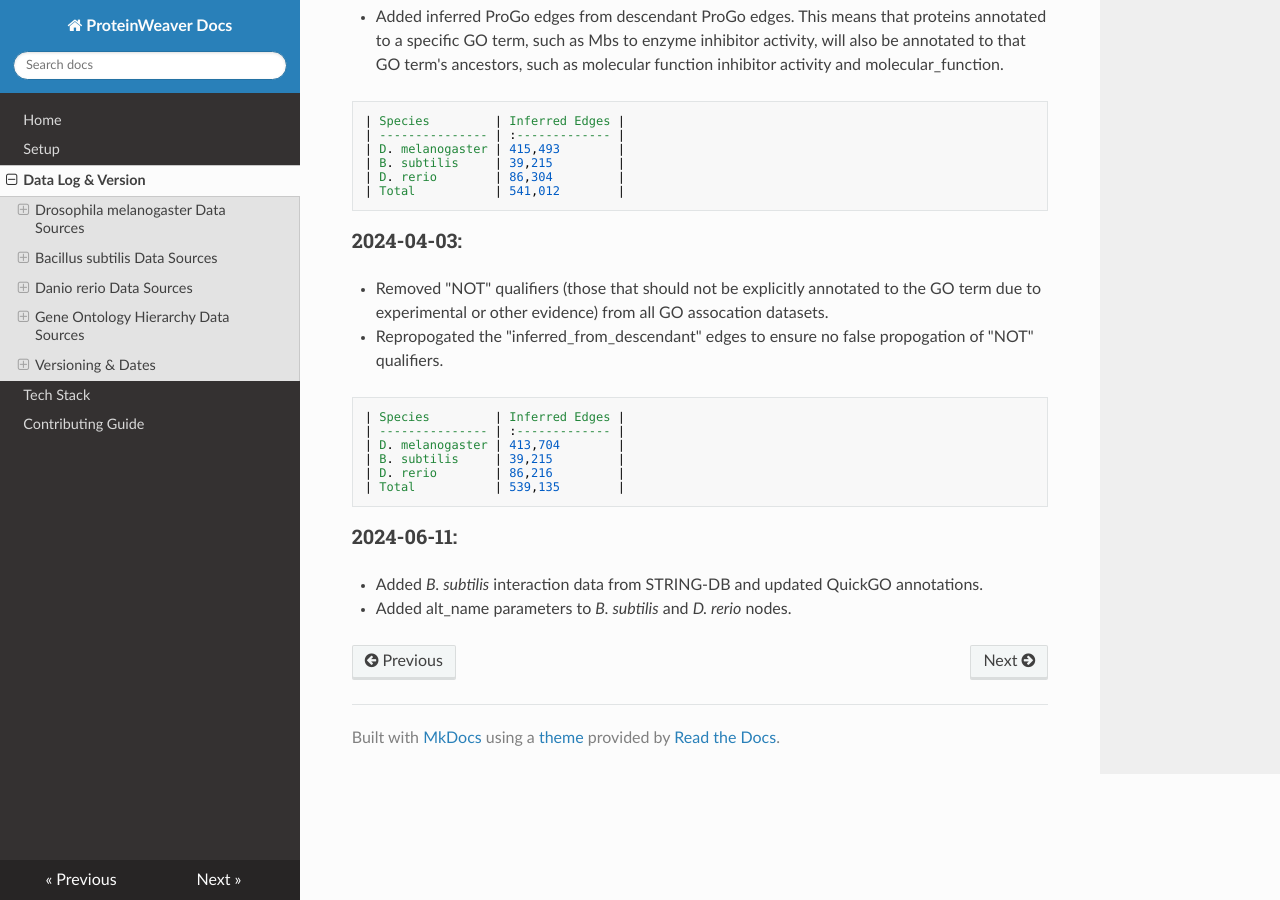
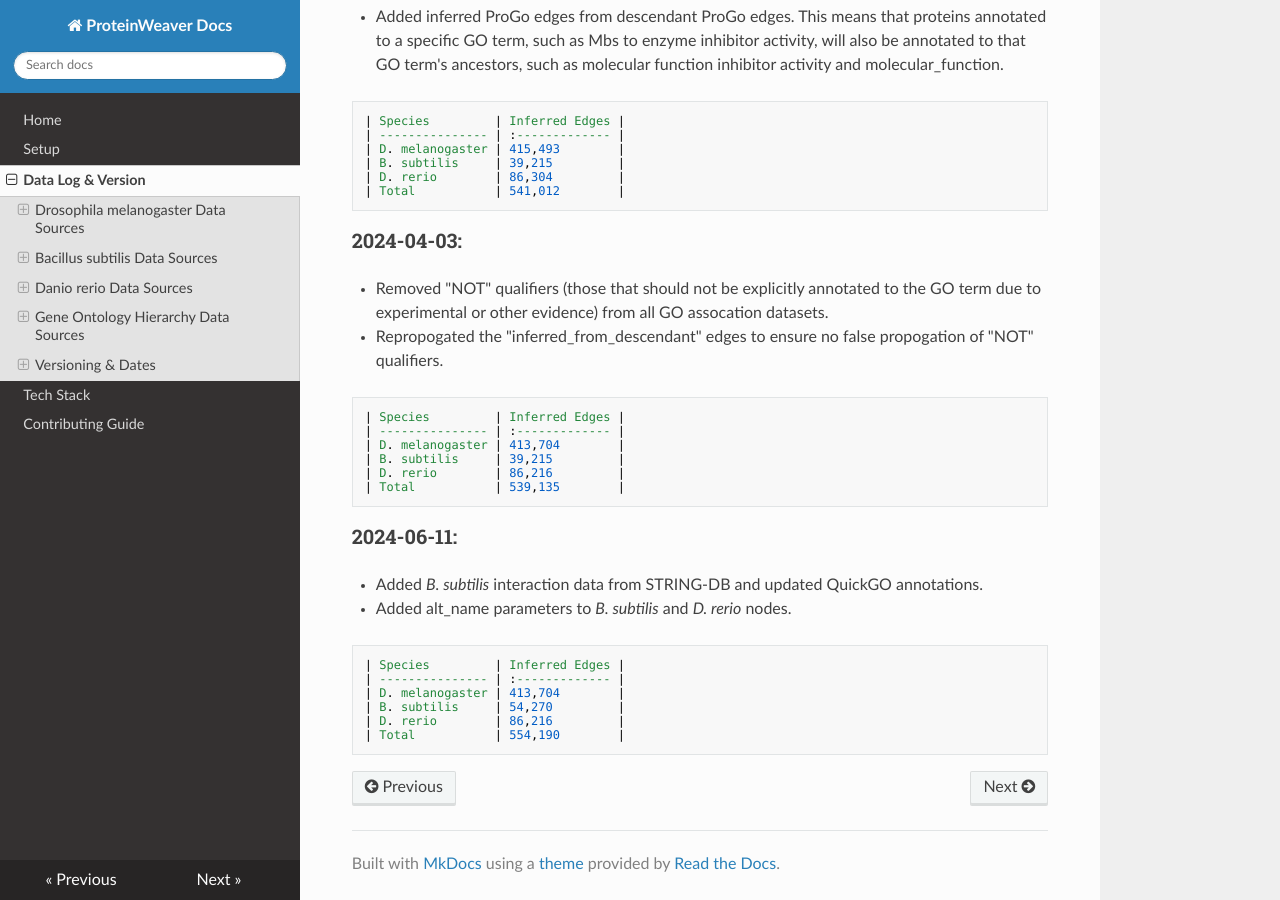
Before and after one commit to Reed-CompBio/protein-weaver, an MkDocs documentation site: the page built from docs/docs/data-version.md, in a window 1280 px wide and 900 px high, scrolled down 5752 px. Built offline with MkDocs 1.6.1, drawn with Linux system fonts in a browser that asks for light colours; nearby versions of some CDN libraries.

Commit message:
Updated alt_name parameters and fixed neo4j import bugs

````diff
--- a/docs/docs/data-version.md
+++ b/docs/docs/data-version.md
@@ -198,3 +198,12 @@ Looked up species name and got taxon ID.
 ### 2024-06-11:
 * Added _B. subtilis_ interaction data from STRING-DB and updated QuickGO annotations.
 * Added alt_name parameters to _B. subtilis_ and _D. rerio_ nodes.
+
+```
+| Species         | Inferred Edges |
+| --------------- | :------------- |
+| D. melanogaster | 413,704        |
+| B. subtilis     | 54,270         |
+| D. rerio        | 86,216         |
+| Total           | 554,190        |
+```
````
Also changed, not shown: 3 other files.
